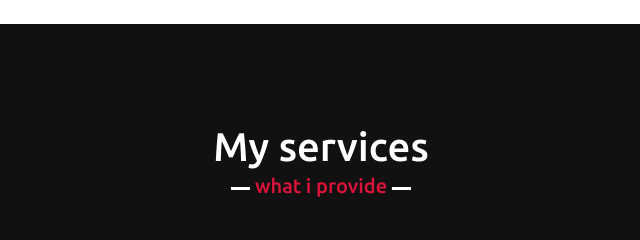
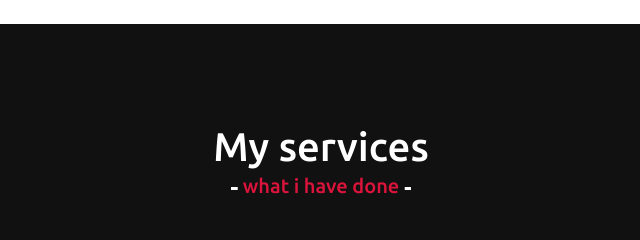
Before and after one commit to mohdsaifms/Abbu-Portfolio, a plain HTML site: page index.html in a window 1280 px wide. Shown: the part 1600-1840 px from the top of the page, 319-959 px from the left. Drawn offline with nearby package versions, Linux system fonts and the light colour scheme.

Commit message:
Update style.css

```diff
--- a/style.css
+++ b/style.css
@@ -269,7 +269,7 @@ section .title::after{
 .services .title::after,
 .teams .title::after{
     background: #111;
-    content: "what i provide";
+    content: "what i have done";
 }
 .services .serv-content .card{
     width: calc(33% - 20px);
```
